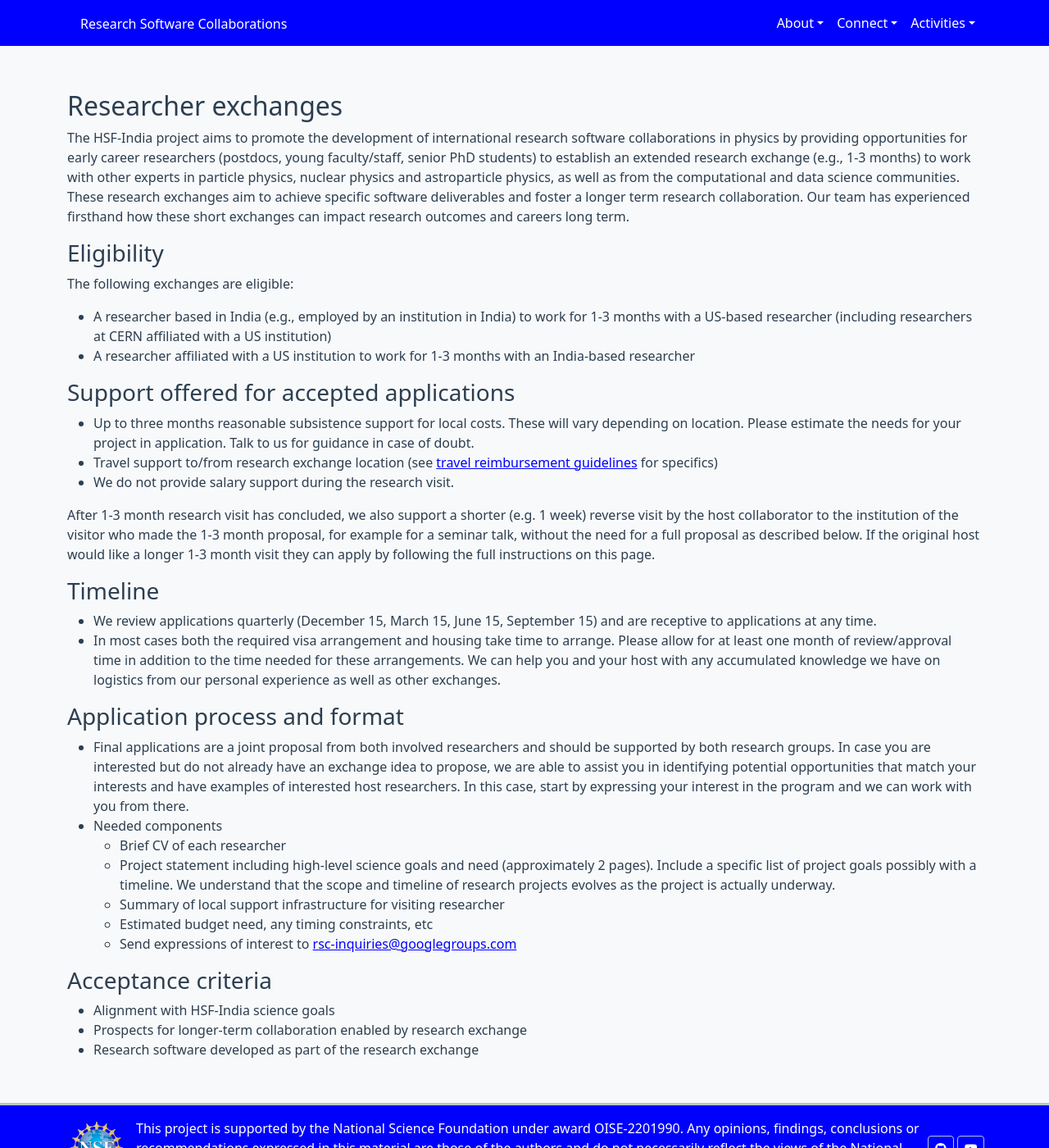
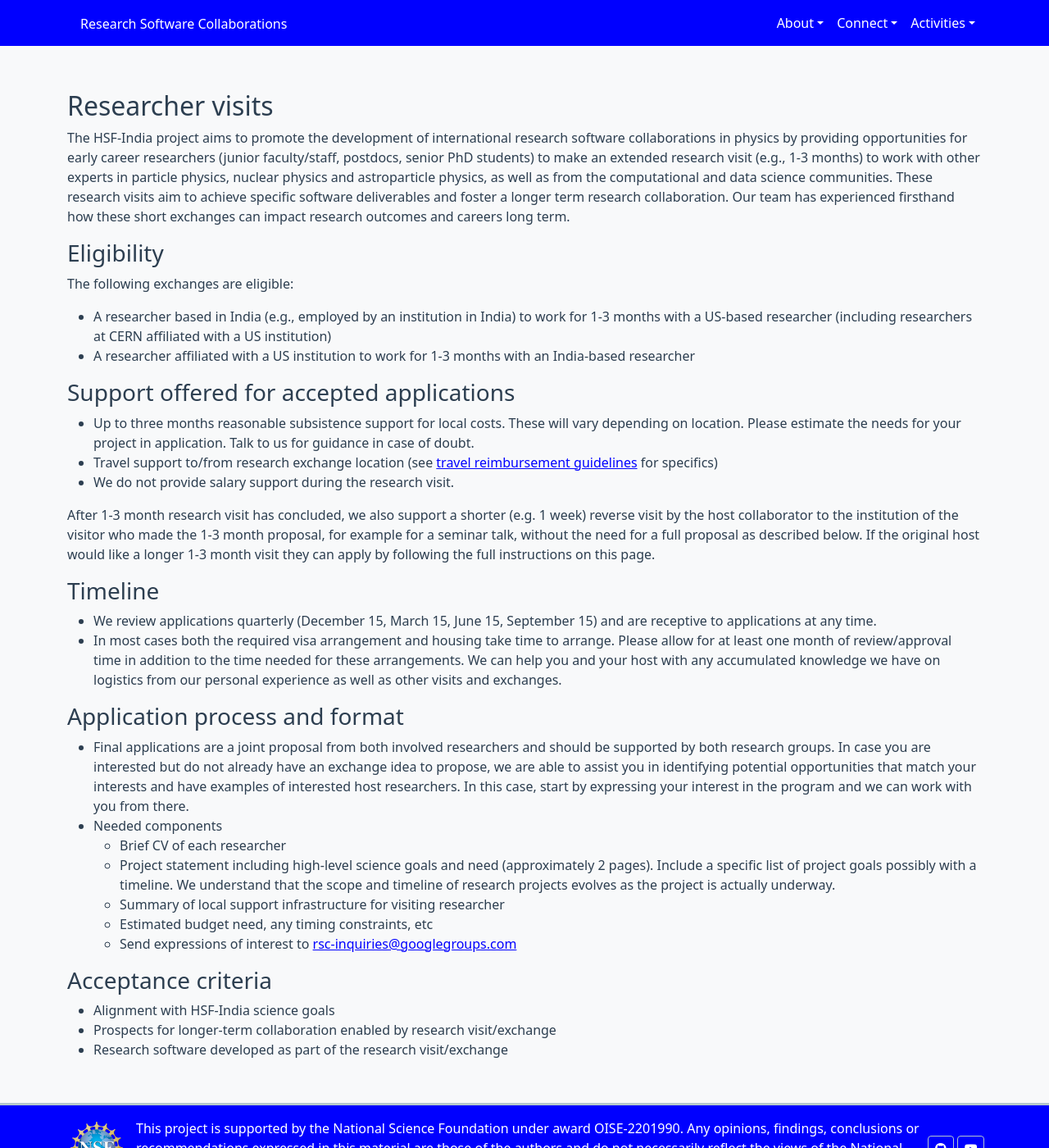
Before and after one commit to research-software-collaborations/research-software-collaborations.github.io, a Jekyll site: the page built from pages/exchanges.md, in a window 1280 px wide and 1400 px high. Shown: the whole window at 82% size. Built offline with Jekyll 4.4.1, drawn with Linux system fonts in a browser that asks for light colours; cached includes are drawn as plain includes.

Commit message:
exchange -> visit

```diff
--- a/pages/exchanges.md
+++ b/pages/exchanges.md
@@ -1,17 +1,17 @@
 ---
 permalink: /exchanges.html
 layout: default
-title: Research Software Exchanges
+title: Research Software Visits
 ---
 
-## Researcher exchanges
+## Researcher visits
 
 The HSF-India project aims to promote the development of international research
 software collaborations in physics by providing opportunities for early career
-researchers (postdocs, young faculty/staff, senior PhD students) to establish
-an extended research exchange (e.g., 1-3 months) to work with other experts in
+researchers (junior faculty/staff, postdocs, senior PhD students) to make
+an extended research visit (e.g., 1-3 months) to work with other experts in
 particle physics, nuclear physics and astroparticle physics, as well as from
-the computational and data science communities. These research exchanges aim to
+the computational and data science communities. These research visits aim to
 achieve specific software deliverables and foster a longer term research
 collaboration. Our team has experienced firsthand how these short exchanges can
 impact research outcomes and careers long term.
@@ -31,7 +31,7 @@ After 1-3 month research visit has concluded, we also support a shorter (e.g. 1
 
 ### Timeline
   * We review applications quarterly (December 15, March 15, June 15, September 15) and are receptive to applications at any time.
-  * In most cases both the required visa arrangement and housing take time to arrange. Please allow for at least one month of review/approval time in addition to the time needed for these arrangements. We can help you and your host with any accumulated knowledge we have on logistics from our personal experience as well as other exchanges.
+  * In most cases both the required visa arrangement and housing take time to arrange. Please allow for at least one month of review/approval time in addition to the time needed for these arrangements. We can help you and your host with any accumulated knowledge we have on logistics from our personal experience as well as other visits and exchanges.
 
 ### Application process and format
   * Final applications are a joint proposal from both involved researchers and should be supported by both research groups. In case you are interested but do not already have an exchange idea to propose, we are able to assist you in identifying potential opportunities that match your interests and have examples of interested host researchers. In this case, start by expressing your interest in the program and we can work with you from there.
@@ -44,5 +44,5 @@ After 1-3 month research visit has concluded, we also support a shorter (e.g. 1
 
 ### Acceptance criteria
   * Alignment with HSF-India science goals
-  * Prospects for longer-term collaboration enabled by research exchange
-  * Research software developed as part of the research exchange
+  * Prospects for longer-term collaboration enabled by research visit/exchange
+  * Research software developed as part of the research visit/exchange
```
